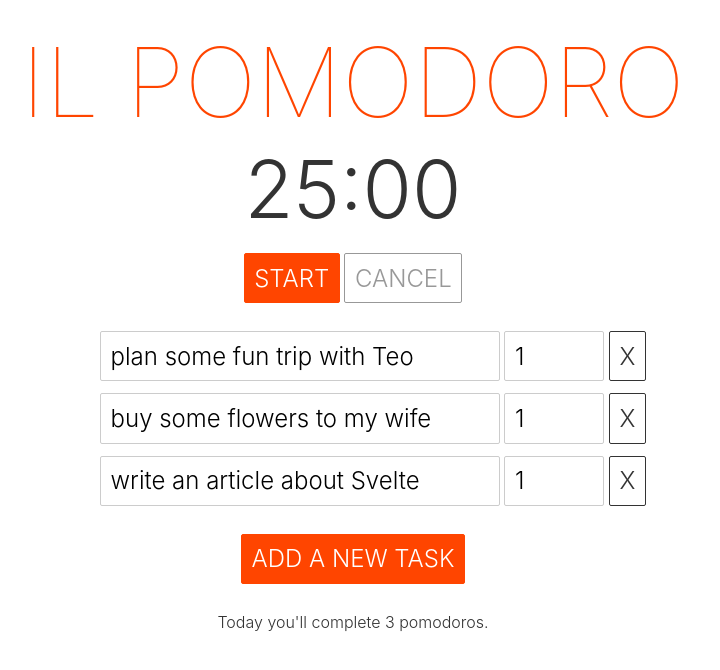
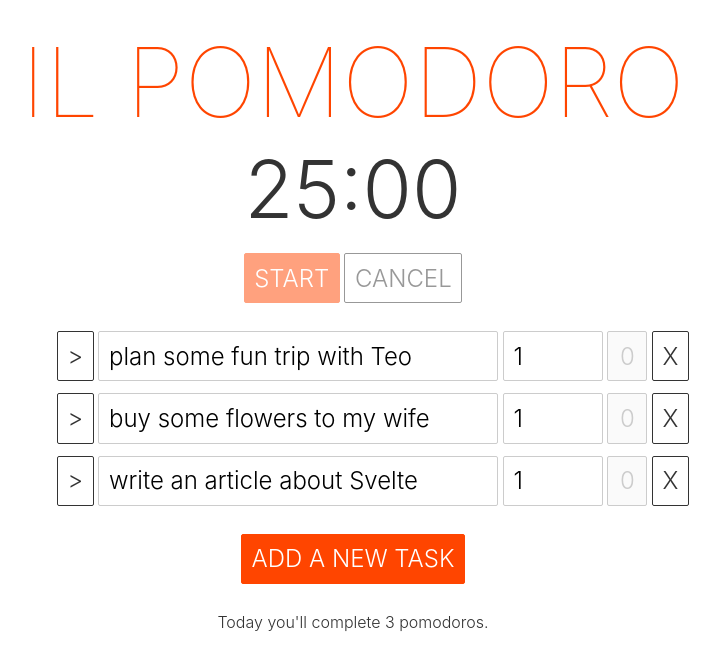
Before and after one commit to Vintharas/il-pomodoro-in-svelte, a Svelte app: page / in a window 1280 px wide. Shown: the top 670 px of the page, without its empty margins (287-1007 px from the left). Built offline with nearby package versions, Linux system fonts and the light colour scheme.

Commit message:
Integrated tasks and pomodoro using props

```diff
--- a/src/App.svelte
+++ b/src/App.svelte
@@ -2,12 +2,17 @@
   let title = "il Pomodoro";
   import TaskList from './TaskList.svelte';
   import PomodoroTimer from './PomodoroTimer.svelte';
+  let activeTask;
+
+  function updateActiveTask(event){
+    activeTask = event.detail.task;
+  }
 </script>
 
 <main>
   <h1>{title}</h1>
-  <PomodoroTimer />
-  <TaskList />
+  <PomodoroTimer {activeTask} />
+  <TaskList on:taskSelected={updateActiveTask}/>
 </main>
 
 <style>
--- a/src/PomodoroTimer.svelte
+++ b/src/PomodoroTimer.svelte
@@ -8,6 +8,7 @@
   const LONG_BREAK_S = minutesToSeconds(20);
   const SHORT_BREAK_S = minutesToSeconds(5);
 
+  export let activeTask;
   let currentState = State.idle;
   let pomodoroTime = POMODORO_S;
   let completedPomodoros = 0;
@@ -35,6 +36,7 @@
   }
 
   function completePomodoro(){
+    currentTask.actualPomodoros++;
     completedPomodoros++;
     if (completedPomodoros === 4) {
       rest(LONG_BREAK_S);
@@ -80,8 +82,7 @@
     {formatTime(pomodoroTime)}
   </time>
   <footer>
-    <button class="primary" on:click={startPomodoro} disabled={currentState !== State.idle}>start</button>
-    <button on:click={cancelPomodoro} disabled={currentState !== State.inProgress}>cancel</button>
-    <!--button on:click={completePomodoro}>complete</button-->
+    <button class="primary" on:click={startPomodoro} disabled={currentState !== State.idle || !activeTask}>start</button>
+    <button on:click={cancelPomodoro} disabled={currentState !== State.inProgress || !activeTask}>cancel</button>
   </footer>
 </section>
--- a/src/TaskList.svelte
+++ b/src/TaskList.svelte
@@ -1,7 +1,10 @@
 <script>
+	import { createEventDispatcher } from 'svelte';
   import { afterUpdate } from 'svelte';
   import {Task} from './Task.js';
   import './ArrayExtensions.js';
+
+  const dispatch = createEventDispatcher();
   let taskAddedPendingFocus = false;
   let lastInput;
   let tasks = [
@@ -9,6 +12,7 @@
     new Task("buy some flowers to my wife"),
     new Task("write an article about Svelte"),
   ];
+  let activeTask;
   $: allExpectedPomodoros = tasks.reduce((acc , t) => acc + t.expectedPomodoros, 0);
 
   function addTask(){
@@ -16,6 +20,9 @@
     taskAddedPendingFocus = true;
   }
   function removeTask(task){
+    if (activeTask === task){
+      selectTask(undefined);
+    }
     tasks = tasks.remove(task);
   }
   function focusNewTask(){
@@ -24,7 +31,12 @@
       taskAddedPendingFocus = false;
     }
   }
-
+  function selectTask(task) {
+    activeTask = task;
+    dispatch('taskSelected', {
+      task: activeTask,
+    });
+  }
   afterUpdate(focusNewTask);
 </script>
 
@@ -38,6 +50,20 @@
   .pomodoros {
     max-width: 100px;
   }
+  .pomodoros.small {
+    max-width: 40px;
+    text-align: center;
+  }
+  .active input,
+  .active button {
+    border-color: var(--accent);
+    background-color: var(--accent);
+    color: white;
+    transition: background-color .2s, color .2s, border-color .2s;
+  }
+  .active input[disabled] {
+    opacity: 0.6;
+  }
 </style>
 
 {#if tasks.length === 0}
@@ -45,9 +71,11 @@
 {:else}
   <ul>
     {#each tasks as task}
-      <li>
+      <li class:active={activeTask === task}>
+        <button on:click={() => selectTask(task)}>&gt;</button>
         <input class="description" type="text" bind:value={task.description} bind:this={lastInput}>
         <input class="pomodoros" type="number" bind:value={task.expectedPomodoros}>
+        <input class="pomodoros small" bind:value={task.actualPomodoros} disabled >
         <button on:click={() => removeTask(task)}>X</button>
       </li>
     {/each}
```
